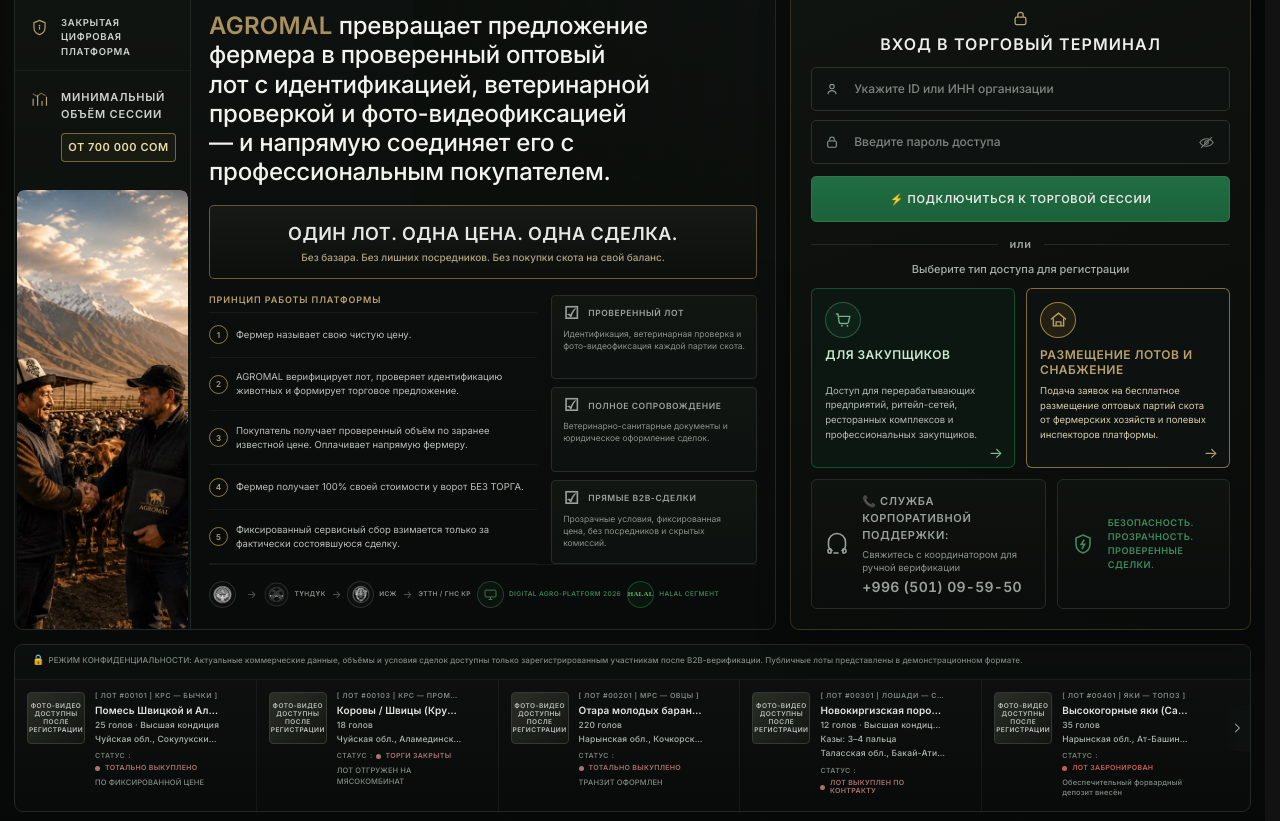
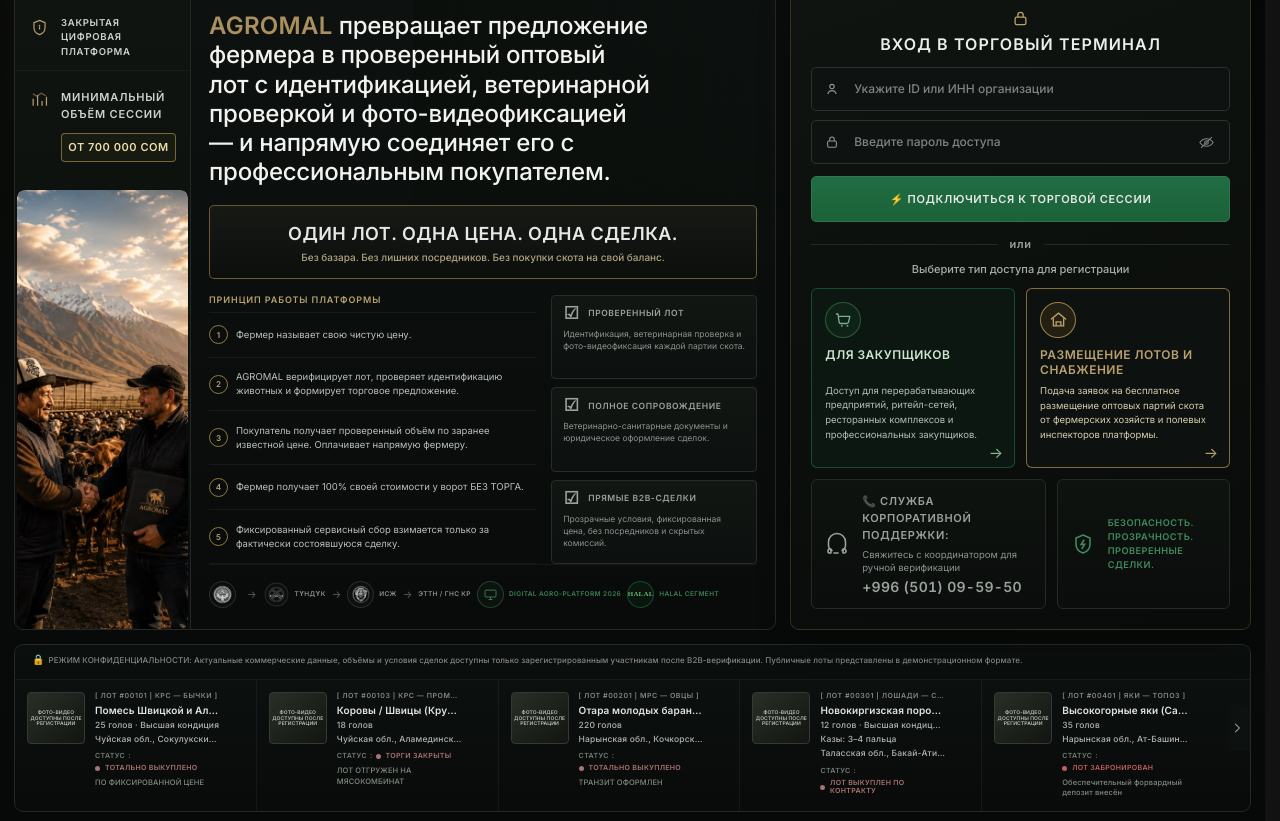
Before and after one commit to kanatormonov2003-eng/AGROMAL, a website with bundled scripts: page index.html in a window 1280 px wide. Shown: the part 84-905 px from the top of the page. Built offline with nearby package versions, Linux system fonts and the light colour scheme; files whose address does not match are found by name.

Commit message:
Update project

```diff
--- a/assets/css/agromal-homepage-overrides.css
+++ b/assets/css/agromal-homepage-overrides.css
@@ -4223,4 +4223,12 @@ left: 3px;
     top: -3px;
     left: 5px;
   }
-}
+
+}
+@media (min-width: 768px) {
+  body.homepage .homepage-lot__animal {
+    font-size: 5px !important;
+    line-height: 1.05 !important;
+    letter-spacing: .02em !important;
+  }
+}
```
